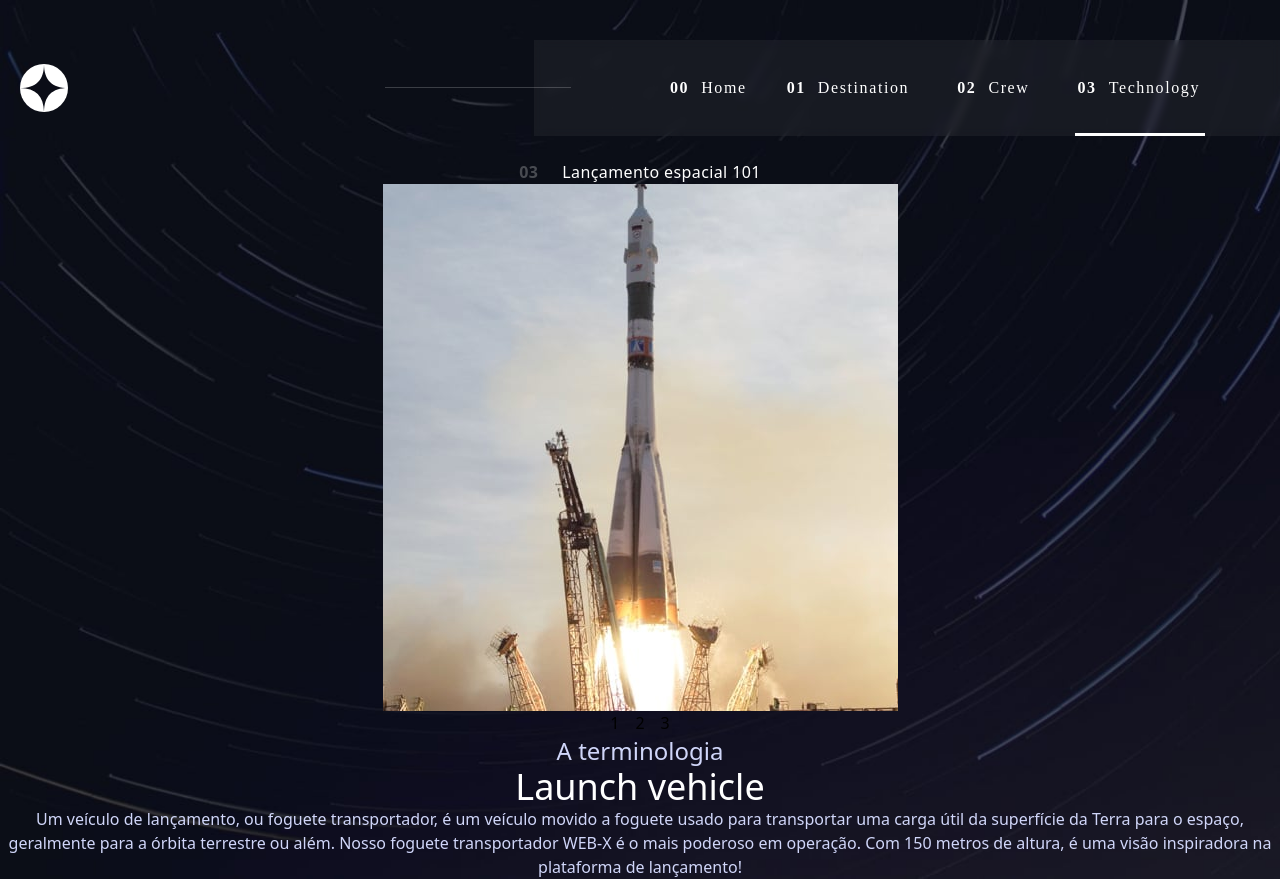
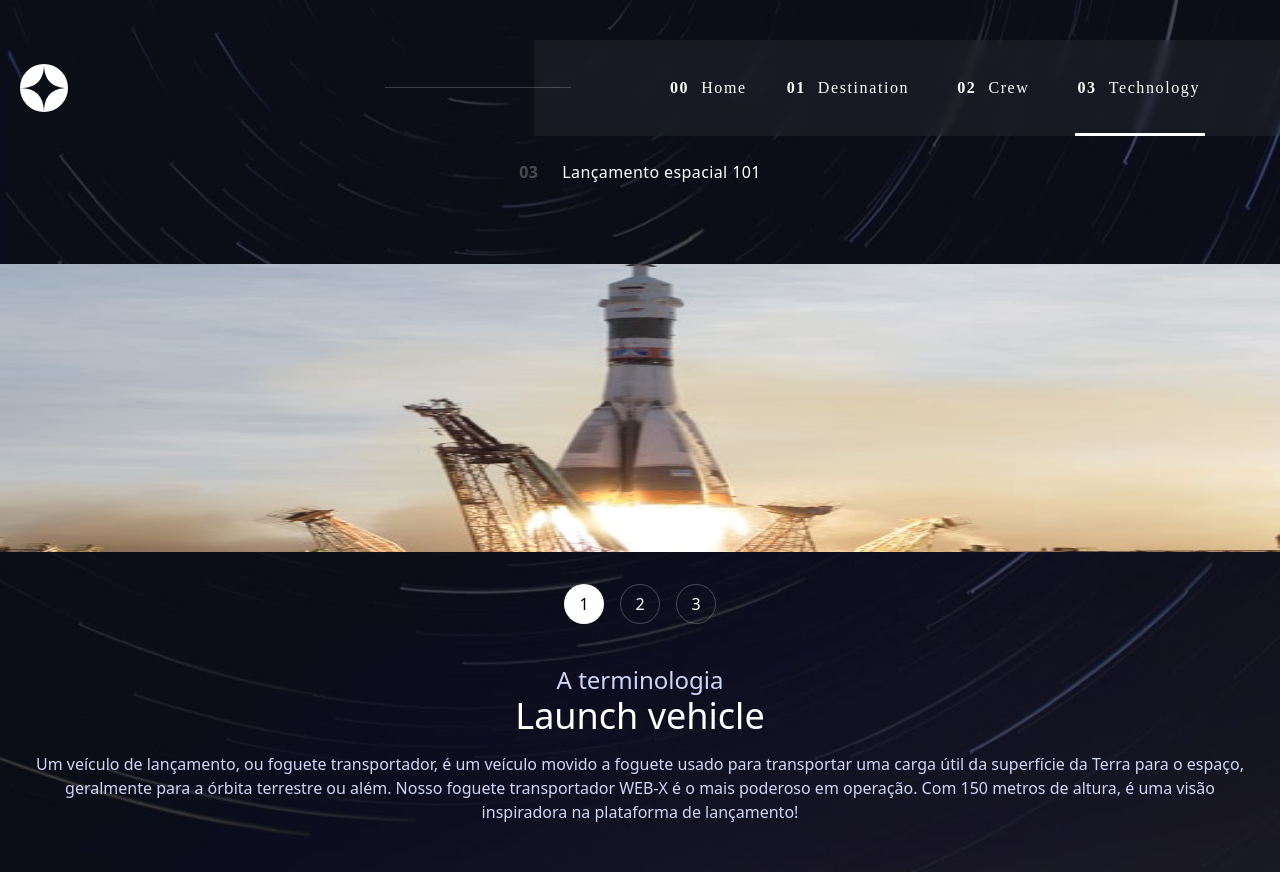
Before and after one commit to Daniel-san8/Nasa, a React (Vite) app: page /technology in a window 1280 px wide. Built offline with nearby package versions, Linux system fonts and the light colour scheme; a web font is replaced by a local one.

Commit message:
feat: adiciono o estilo correto para a base

```diff
--- a/src/Components/Technology.tsx
+++ b/src/Components/Technology.tsx
@@ -8,25 +8,31 @@ const Technology = () => {
 
   return (
     <div className="flex flex-col items-center h-full">
-      <h1 className="text-white tracking-wide pt-6">
+      <h1 className="text-white tracking-wide pt-6 pb-20">
         <span className="font-bold opacity-25 pr-6 lg:text-nowrap">03</span>
         Lançamento espacial 101
       </h1>
 
-      <div>
-        <img src={technology[0].images.portrait} />
+      <div className="w-full">
+        <img className="h-72 w-full" src={technology[0].images.portrait} />
       </div>
 
-      <ul className="flex gap-x-4">
-        <li>1</li>
-        <li>2</li>
-        <li>3</li>
+      <ul className="flex gap-x-4 pt-8 pb-10">
+        <li className="bg-white w-10 h-10 flex justify-center items-center rounded-3xl">
+          1
+        </li>
+        <li className="flex justify-center items-center w-10 h-10 border border-white border-opacity-25 rounded-3xl text-white">
+          2
+        </li>
+        <li className="flex justify-center items-center w-10 h-10 border border-white border-opacity-25 rounded-3xl text-white">
+          3
+        </li>
       </ul>
 
       <div className="flex flex-col items-center ">
         <h2 className="text-2xl text-blue-secondary  ">A terminologia</h2>
         <h3 className="text-4xl text-white ">{technology[0].name}</h3>
-        <p className="text-center text-blue-secondary leading-6 ">
+        <p className="text-center text-blue-secondary leading-6 pt-4 px-6 pb-12">
           {technology[0].description}
         </p>
       </div>
```
